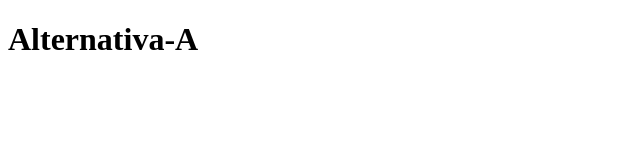
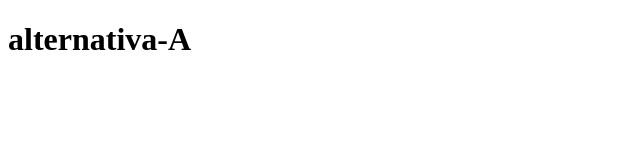
Before and after one commit to Lana-Monteiro/git-aula-1, a plain HTML site: page index.html in a window 1280 px wide. Shown: the whole page, without its empty margins (0-640 px from the left). Drawn offline with Linux system fonts and the light colour scheme.

Commit message:
alternativa-A

```diff
--- a/index.html
+++ b/index.html
@@ -6,6 +6,8 @@
     <title>Git - aula1</title>
 </head>
 <body>
-    <h1>Alternativa-A</h1>
+    <h1>
+        alternativa-A
+    </h1>
 </body>
 </html>
```
